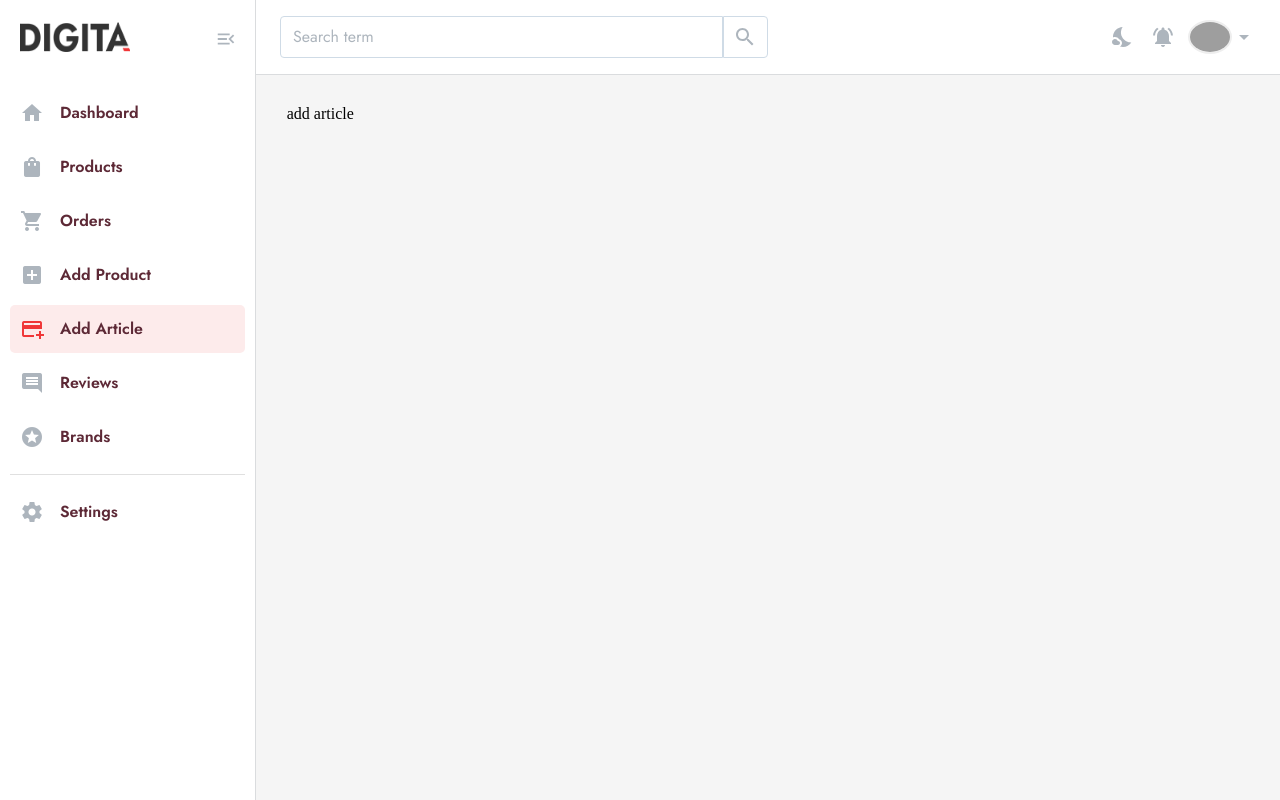
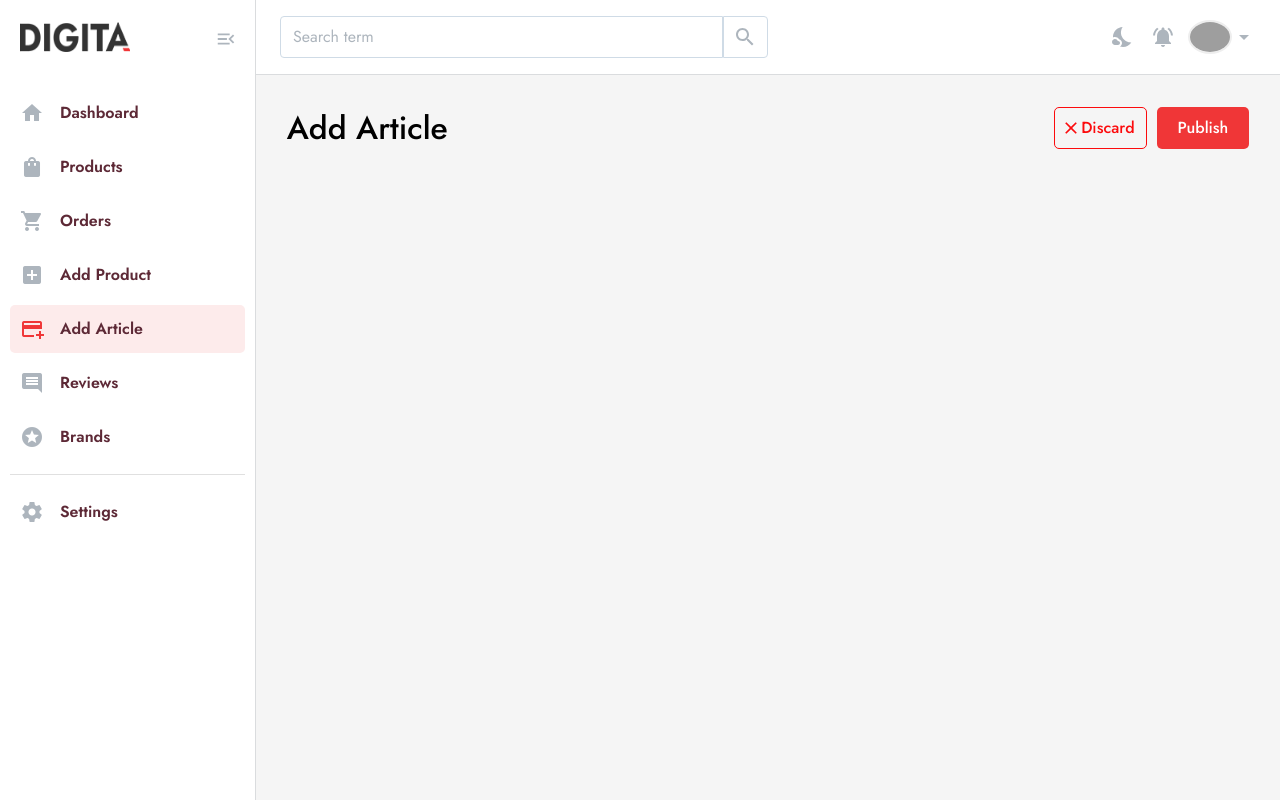
Before and after one commit to digita-webshop/digita-webshop-frontend, a React (Create React App) app: page /panel/add-article in a window 1280 px wide. Built offline with nearby package versions, Linux system fonts and the light colour scheme; grey boxes are pictures that could not be loaded.

Commit message:
feat(addArticle):add contentHeader component

```diff
--- /dev/null
+++ b/src/Components/AddArticle/AddArticle.tsx
@@ -0,0 +1,14 @@
+import { Grid } from "@mui/material";
+import ContentHeader from "./ContentHeader/ContentHeader";
+
+function AddArticle() {
+  return (
+    <Grid container>
+      <Grid item xs={12}>
+        <ContentHeader />
+      </Grid>
+    </Grid>
+  );
+}
+
+export default AddArticle;
--- /dev/null
+++ b/src/Components/AddArticle/ContentHeader/ContentHeader.tsx
@@ -0,0 +1,33 @@
+import { Close } from "@mui/icons-material";
+import { Box } from "@mui/material";
+import { PButton, POutlinedButton, PTitle } from "../../../Styles/panelCommon";
+
+function ContentHeader() {
+  return (
+    <Box
+      sx={{
+        display: "flex",
+        justifyContent: "space-between",
+        alignItems: "center",
+        gap: "10px",
+        flexDirection: { xs: "column", sm: "row" },
+      }}
+    >
+      <PTitle>add article</PTitle>
+      <Box sx={{ display: "flex", width: { xs: "100%", sm: "unset" } }}>
+        <POutlinedButton
+          variant="contained"
+          sx={{ width: "50%", paddingLeft: "11px" }}
+        >
+          <Close fontSize={"small"} />
+          discard
+        </POutlinedButton>
+        <PButton variant="contained" sx={{ width: "50%", marginLeft: "10px" }}>
+          publish
+        </PButton>
+      </Box>
+    </Box>
+  );
+}
+
+export default ContentHeader;
--- a/src/Components/index.tsx
+++ b/src/Components/index.tsx
@@ -22,3 +22,4 @@ export { default as Orders } from "./Orders/Orders";
 export { default as Settings } from "./Settings/Settings";
 export { default as Brands } from "./Brands/Brands";
 export { default as AddProduct } from "./AddProduct/AddProduct";
+export { default as AddArticle } from "./AddArticle/AddArticle";
--- a/src/Pages/Panel/AddArticle/AddArticle.tsx
+++ b/src/Pages/Panel/AddArticle/AddArticle.tsx
@@ -1,5 +1,6 @@
+import { AddArticle as AddArticlePage } from "../../../Components";
 function AddArticle() {
-  return <>add article</>;
+  return <AddArticlePage />;
 }
 
 export default AddArticle;
--- a/src/Styles/Settings/index.tsx
+++ /dev/null
@@ -1,15 +0,0 @@
-import { Button } from "@mui/material";
-import { styled } from "@mui/material/styles";
-
-export const POutlinedButton = styled(Button)(({ theme }) => ({
-  backgroundColor: "transparent",
-  borderRadius: "5px",
-  fontSize: "16px",
-  height: "42px",
-  color: theme.palette.common.digitaDarkRed,
-  border: `1px solid ${theme.palette.common.digitaDarkRed}`,
-  "&:hover": {
-    backgroundColor: theme.palette.common.digitaDarkRed,
-    color: theme.palette.common.white,
-  },
-}));
--- a/src/Styles/panelCommon/index.tsx
+++ b/src/Styles/panelCommon/index.tsx
@@ -60,3 +60,16 @@ export const PFormLabel = styled(FormLabel)(({ theme }) => ({
   textTransform: "capitalize",
   marginBottom: "2px",
 }));
+export const POutlinedButton = styled(Button)(({ theme }) => ({
+  backgroundColor: "transparent",
+  borderRadius: "5px",
+  fontSize: "16px",
+  height: "42px",
+  textTransform: "capitalize",
+  color: theme.palette.common.digitaDarkRed,
+  border: `1px solid ${theme.palette.common.digitaDarkRed}`,
+  "&:hover": {
+    backgroundColor: theme.palette.common.digitaDarkRed,
+    color: theme.palette.common.white,
+  },
+}));
```
Also changed, not shown: src/Components/Settings/General/General.tsx (+7 -3 lines).
